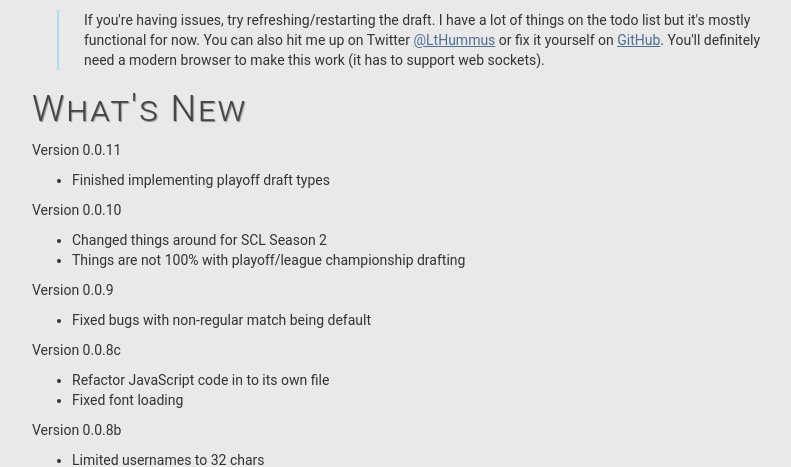
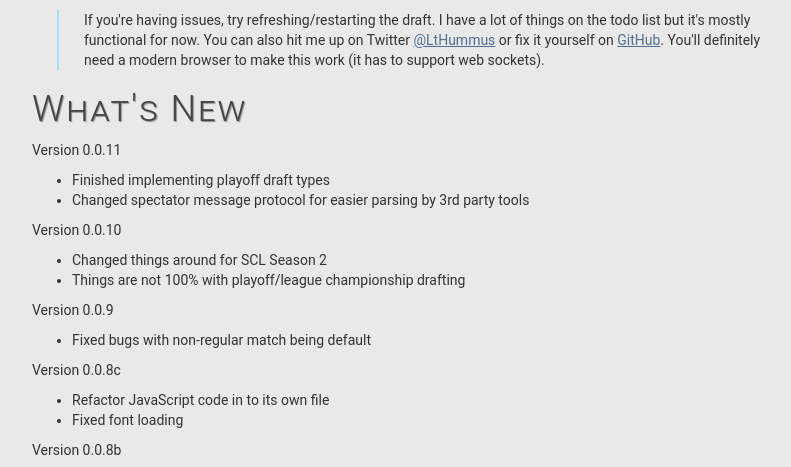
Before and after one commit to LtHummus/SpyPartyDraft, a Flask app: page / in a window 1280 px wide. Shown: the part 826-1293 px from the top of the page, without its empty margins (53-844 px from the left). Run offline with Flask 2, Linux system fonts and the light colour scheme; some libraries are stand-ins or nearby versions.

Commit message:
add point about json to the whats new

```diff
--- a/templates/index.html
+++ b/templates/index.html
@@ -143,6 +143,7 @@
             <p>Version 0.0.11</p>
             <ul>
                 <li>Finished implementing playoff draft types</li>
+                <li>Changed spectator message protocol for easier parsing by 3rd party tools</li>
             </ul>
             <p>Version 0.0.10</p>
             <ul>
```
